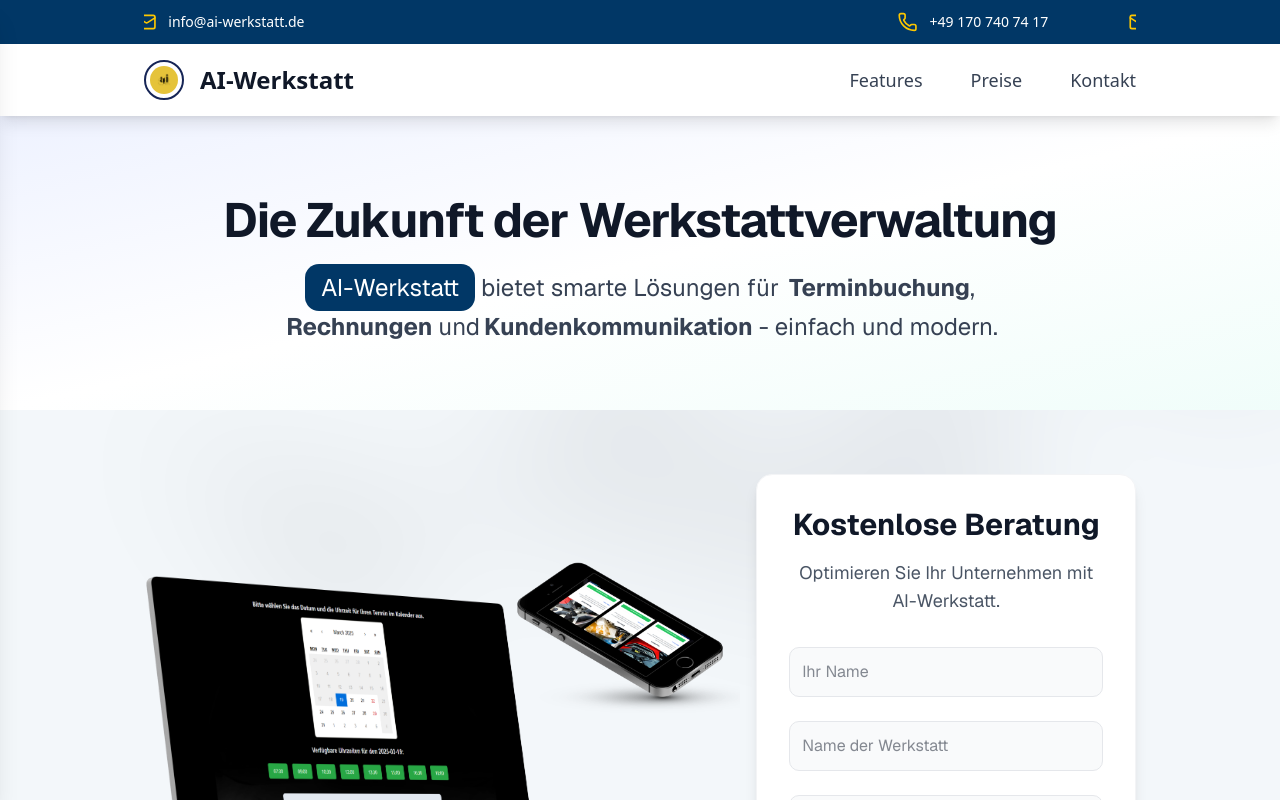
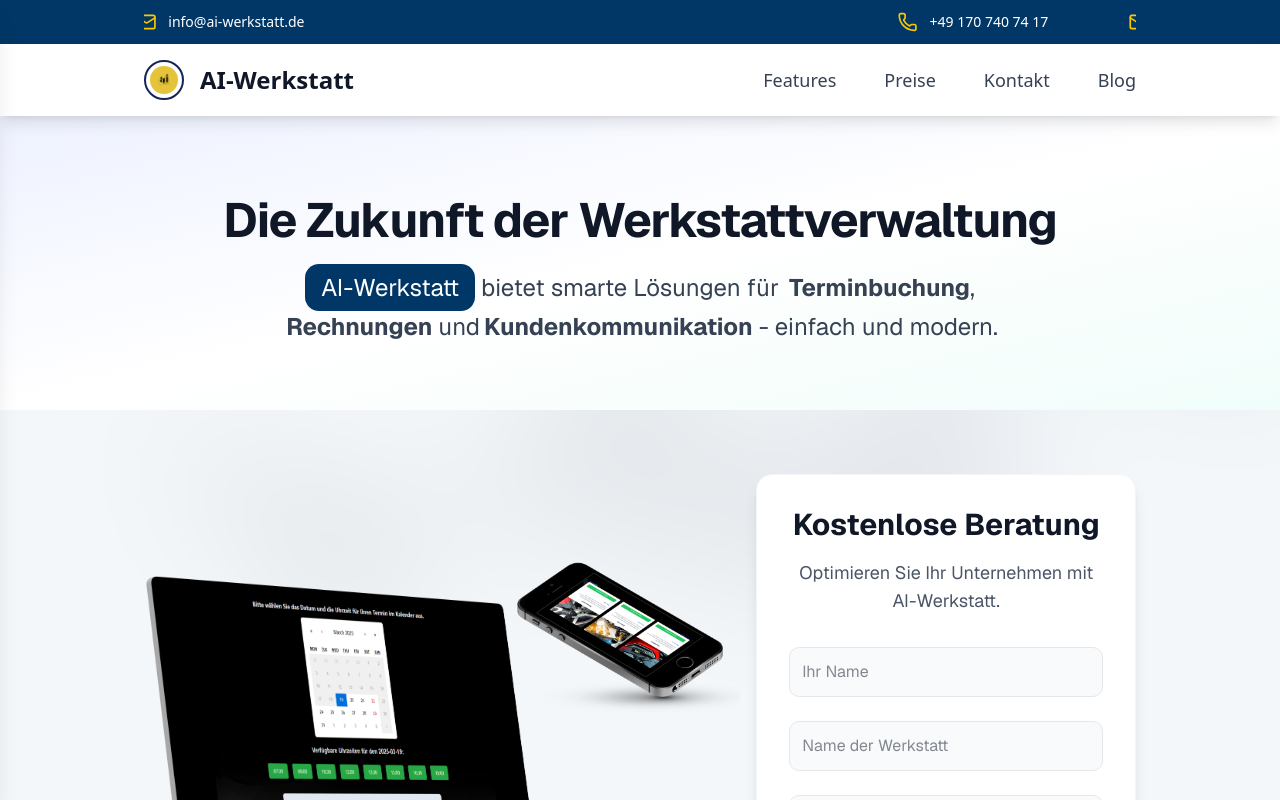
Before and after one commit to ghulamkarimi/ai-werkstatt, a Next.js app: page / in a window 1280 px wide. Shown: the top 800 px of the page. Built offline with nearby package versions, Linux system fonts and the light colour scheme.

Commit message:
Add Blog link to Navbar and MenuItem for improved site navigation

```diff
--- a/src/components/Navbar.tsx
+++ b/src/components/Navbar.tsx
@@ -125,6 +125,12 @@ const Navbar = () => {
             >
               Kontakt
             </Link>
+            <Link
+              href="/blog"
+              className="text-gray-700 hover:text-indigo-600 transition text-lg font-medium"
+            >
+              Blog
+            </Link>
           </div>
         </div>
       </MaxWithWrapper>
--- a/src/components/appSidebar/MenuItem.tsx
+++ b/src/components/appSidebar/MenuItem.tsx
@@ -1,6 +1,6 @@
 "use client"
 
-import { Home, Settings, Contact, User } from "lucide-react";
+import { Home, Settings, Contact, User, Book } from "lucide-react";
 import { ArrowRight } from "lucide-react";
 import { BsCalendar2Date } from "react-icons/bs";
 import { MdOutlineFeaturedPlayList } from "react-icons/md";
@@ -50,6 +50,15 @@ export const menuItem = [
     ],
   },
   {
+    title: "Blog",
+    link: "/blog",
+    icon: <Book />,
+    arrowIcon: <ArrowRight />,
+    subMenu: [
+
+    ],
+  },
+  {
     title: "Einstellung",
     link: "",
     icon: <Settings />,
```
